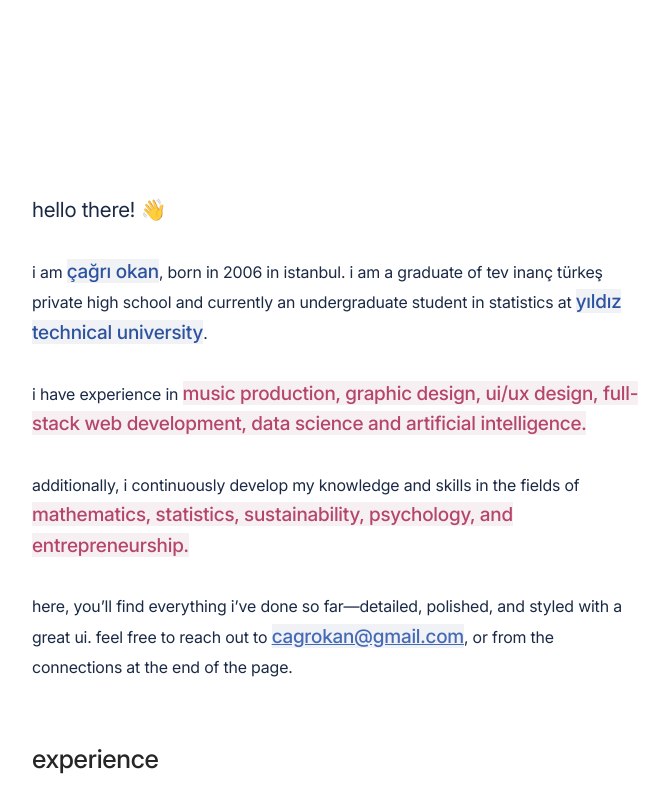
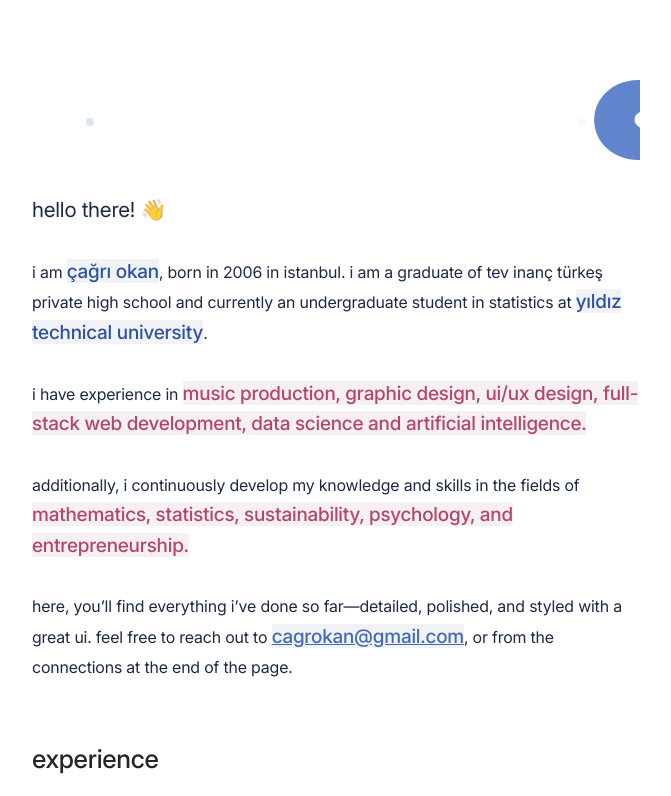
Before and after one commit to ckproduces/personal-website, a Next.js app: page / in a window 1280 px wide. Shown: the top 796 px of the page, without its empty margins (304-975 px from the left). Built offline with nearby package versions, Linux system fonts and the light colour scheme.

Commit message:
added pacman animation

```diff
--- a/next-sitemap.config.js
+++ b/next-sitemap.config.js
@@ -4,7 +4,7 @@ const config = {
   generateRobotsTxt: true,
   sitemapSize: 5000,
   additionalPaths: async () => [
-    { loc: "/", priority: 1.0, changefreq: "weekly" },
+    { loc: "/", priority: 1.0, changefreq: "daily" },
     { loc: "/ecoistanbul", priority: 0.8, changefreq: "weekly" },
     { loc: "/senato", priority: 0.8, changefreq: "weekly" },
   ],
--- a/src/app/globals.css
+++ b/src/app/globals.css
@@ -200,9 +200,33 @@ li div {
 }
 
 .scroll-track {
-  animation: scroll 2s linear infinite;
+  animation: scroll 3.1s linear infinite;
   transform: translateX(0);
-  gap: 20rem !important;
+  gap: 15rem !important;
+}
+
+.dot {
+  opacity: 1;
+  animation: fade 3.1s ease-out infinite both;
+  animation-delay: calc(1.28s + var(--i) * 0.181s);
+}
+
+@keyframes fade {
+  0% {
+    opacity: 1;
+  }
+  10% {
+    opacity: 0;
+  }
+  45% {
+    opacity: 0;
+  }
+  65% {
+    opacity: 1;
+  }
+  100% {
+    opacity: 1;
+  }
 }
 
 @media (max-width: 656px) {
@@ -229,7 +253,6 @@ li div {
   .cont-anim {
     font-size: 4rem !important;
   }
-
 }
 
 li::marker {
@@ -245,17 +268,16 @@ li::marker {
   text-decoration: underline !important;
 }
 
-
 .running-img {
   animation: shake-rotate 0.3s linear infinite !important;
 }
 
 @keyframes scroll {
   0% {
-    transform: translateX(-37rem);
+    transform: translateX(-100%);
   }
   100% {
-    transform: translateX(65rem); /* adjust depending on total width */
+    transform: translateX(calc(100%)); /* adjust depending on total width */
   }
 }
 
--- a/src/app/page.tsx
+++ b/src/app/page.tsx
@@ -38,6 +38,7 @@ export default function Home() {
             style={{
               width: "100%",
               overflow: "hidden",
+              position: "relative",
             }}
           >
             <div
@@ -61,12 +62,42 @@ export default function Home() {
                 alt="a photo of çağrı"
                 style={{
                   objectFit: "cover",
-                  cursor: "pointer",
                   borderRadius: "1.4rem",
                   width: "5rem",
                   aspectRatio: "1/1",
                 }}
               />
+            </div>
+            <div
+              style={{
+                position: "absolute",
+                width: "100%",
+                top: "calc(50% - 0.25rem)",
+                right: "0%",
+                display: "flex",
+                alignItems: "center",
+                justifyContent: "space-evenly",
+                gap: "0.5rem",
+                zIndex: "-1",
+              }}
+            >
+              {[1, 2, 3, 4, 5, 6, 7, 8].map((i) => {
+                return (
+                  <div
+                    className="dot"
+                    key={i}
+                    style={{
+                      width: "0.5rem",
+                      height: "0.5rem",
+                      backgroundColor: "hsla(var(--color-primary-dark-7), 0.6)",
+                      borderRadius: "50%",
+
+                      // CSS custom properties are not part of React's CSSProperties type; cast the key to any
+                      ["--i" as any]: i,
+                    }}
+                  />
+                );
+              })}
             </div>
           </div>
         </div>
--- a/src/components/PortfolioItem.tsx
+++ b/src/components/PortfolioItem.tsx
@@ -22,7 +22,7 @@ const PortfolioItem: React.FC<PortfolioItemProps> = ({
   href,
 }) => {
   const [hovered, setHovered] = useState(false);
-  const [mounted, setMounted] = useState(false);
+  const [tagss, setTags] = useState([]);
 
   function formatDate(date: Date) {
     return date.toLocaleDateString("en-GB", {
@@ -38,12 +38,8 @@ const PortfolioItem: React.FC<PortfolioItemProps> = ({
     .replace(/\/$/, "");
 
   useEffect(() => {
-    setMounted(true);
-  }, []);
-
-  if (!mounted) {
-    return null;
-  }
+    setTags(tags);
+  }, [tags]);
 
   function slugify(title: string) {
     return title
@@ -196,7 +192,7 @@ const PortfolioItem: React.FC<PortfolioItemProps> = ({
             </p>
           </Link>
         )}
-        {tags && (
+        {tagss && (
           <div
             className={image ? "tags-with-image" : "tags"}
             style={{
@@ -210,7 +206,7 @@ const PortfolioItem: React.FC<PortfolioItemProps> = ({
               overflow: "hidden",
             }}
           >
-            {tags.map((e, i) => {
+            {tagss.map((e, i) => {
               return (
                 <span
                   key={i}
```
